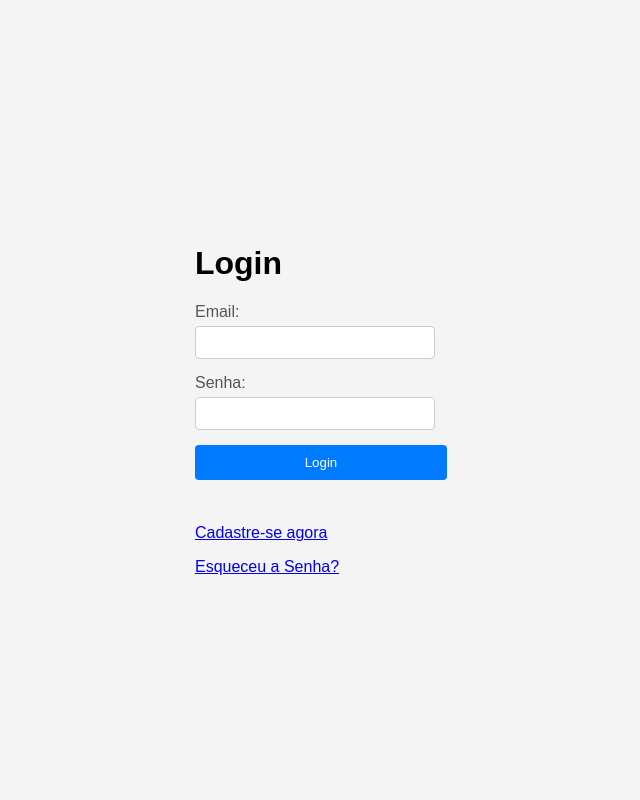
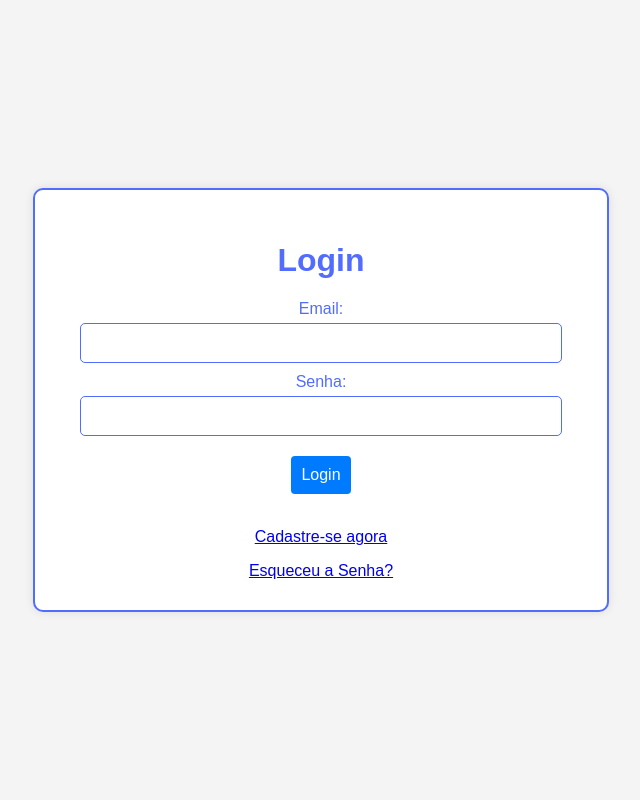
Before and after one commit to FGA-REQ/2024.2-Champions, a FastAPI app: page /login in a window 1280 px wide. Shown: the whole page, without its empty margins (319-959 px from the left). Run offline with FastAPI, Linux system fonts and the light colour scheme.

Commit message:
add: corrigindo style.css

```diff
--- a/static/style.css
+++ b/static/style.css
@@ -1,4 +1,4 @@
-body {
+/* body {
   font-family: sans-serif;
   background-color: #f4f4f4;
   display: flex;
@@ -54,11 +54,6 @@
   background-color: #0056b3;
 }
 
-.error-message {
-  color: red;
-  margin-top: 10px;
-  text-align: center;
-}
 .register-link {
   text-align: center;
   margin-top: 10px;
@@ -71,8 +66,65 @@
 
 .register-link a:hover {
   text-decoration: underline;
+} */
+
+body {
+  font-family: Arial, sans-serif;
+  background-color: white;
+  text-align: center;
+  margin: 0;
+  padding: 0;
 }
-
+.container {
+  background: #ffffff;
+  width: 40%;
+  margin: 50px auto;
+  padding: 30px;
+  border-radius: 10px;
+  box-shadow: 0 0 10px rgba(0, 0, 0, 0.1);
+  border: 2px solid #526cfe;
+}
+h1 {
+  color: #526cfe;
+}
+label {
+  font-size: 16px;
+  display: block;
+  margin: 10px 0 5px;
+  color: #526cfe;
+}
+input {
+  width: 90%;
+  padding: 10px;
+  border: 1px solid #526cfe;
+  border-radius: 5px;
+  font-size: 16px;
+}
+button {
+  background-color: #526cfe;
+  color: white;
+  border: none;
+  padding: 10px 20px;
+  font-size: 16px;
+  border-radius: 5px;
+  cursor: pointer;
+  margin-top: 20px;
+}
+button:hover {
+  background-color: #4052c4;
+}
+.secondary-button {
+  background: none;
+  border: none;
+  color: #526cfe;
+  text-decoration: underline;
+  cursor: pointer;
+  margin-top: 10px;
+  font-size: 14px;
+}
+.secondary-button:hover {
+  color: #4052c4;
+}
 
 {calendario}
 
```
